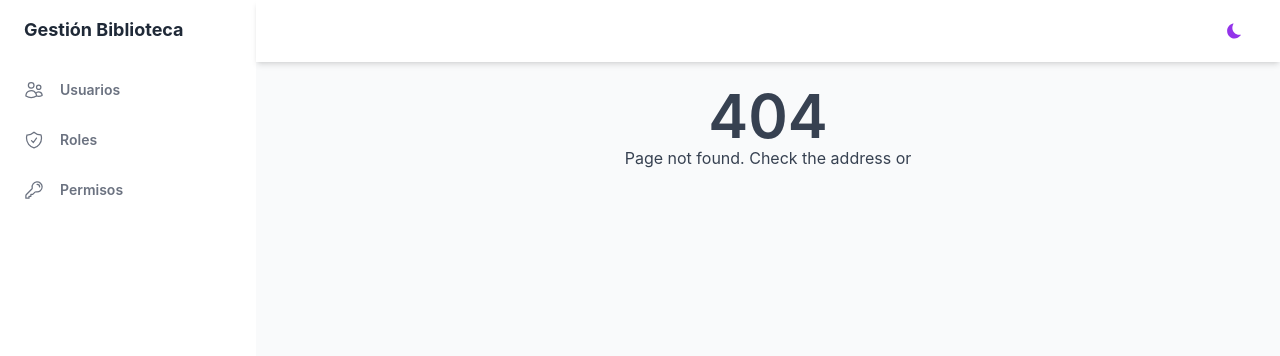
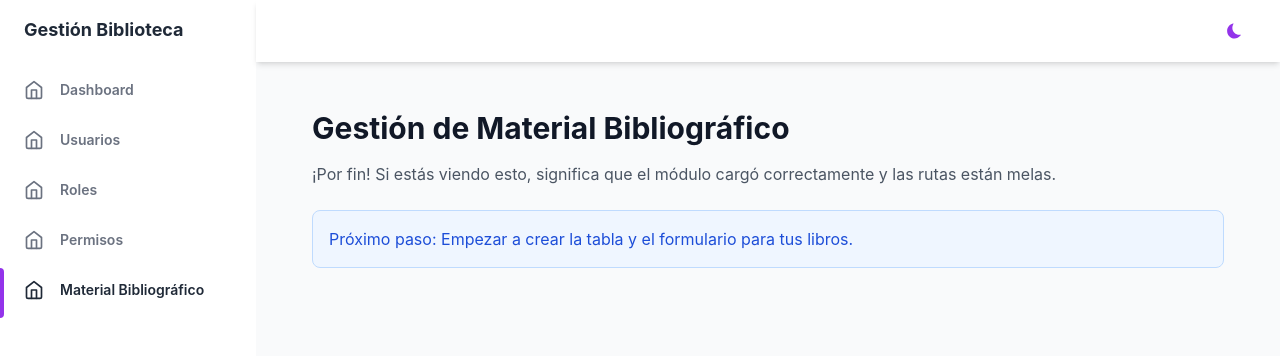
Before and after one commit to Salome2731/FrontGestionBiblioteca, a React (Vite) app: page /app/materiales in a window 1280 px wide. Before the commit this address had no page. Shown: the top 356 px of the page. Built offline with nearby package versions, Linux system fonts and the light colour scheme.

Commit message:
feat: modulo materiales listo y fix de theme provider

```diff
--- a/src/App.jsx
+++ b/src/App.jsx
@@ -1,20 +1,29 @@
-import {BrowserRouter, Navigate, Route, Routes} from 'react-router-dom'
+import { BrowserRouter, Navigate, Route, Routes } from 'react-router-dom'
 import Layout from "./layout/Layout.jsx";
-import {SidebarProvider} from "./context/SidebarContext.jsx";
-import {Toaster} from "sonner";
+import { SidebarProvider } from "./context/SidebarContext.jsx";
+import { ThemeProvider } from "./context/ThemeContext.jsx";
+import { Toaster } from "sonner";
+import React, { Suspense } from 'react';
 
 function App() {
   return (
     <>
       <BrowserRouter>
+        <ThemeProvider>
           <SidebarProvider>
             <Toaster richColors position={"top-right"}/>
+            <Suspense fallback={
+              <div className="flex items-center justify-center h-screen bg-gray-50 text-gray-500 font-medium">
+                Cargando el sistema...
+              </div>
+            }>
               <Routes>
-                        <Route path="/" element={<Navigate to="/app/users" replace />} />
-
-                        <Route path={"/app/*"} element={<Layout/>}/>
+                <Route path="/" element={<Navigate to="/app/dashboard" replace />} />
+                <Route path="/app/*" element={<Layout />} />
               </Routes>
+            </Suspense>
           </SidebarProvider>
+        </ThemeProvider>
       </BrowserRouter>
     </>
   )
--- /dev/null
+++ b/src/pages/Dashboard/Materiales.jsx
@@ -0,0 +1,22 @@
+import React from 'react';
+import { useThemeStyles } from "../../context/useThemeStyles.js";
+
+const Materiales = () => {
+    const styles = useThemeStyles();
+
+    return (
+        <div className="w-full p-6">
+            <h1 className={`text-2xl sm:text-3xl font-bold ${styles?.textPrimary || 'text-gray-800'}`}>
+                Gestión de Material Bibliográfico
+            </h1>
+            <p className="mt-4 text-gray-600 dark:text-gray-400">
+                ¡Por fin! Si estás viendo esto, significa que el módulo cargó correctamente y las rutas están melas.
+            </p>
+            <div className="mt-6 p-4 bg-blue-50 border border-blue-200 rounded-lg text-blue-700">
+                Próximo paso: Empezar a crear la tabla y el formulario para tus libros.
+            </div>
+        </div>
+    );
+};
+
+export default Materiales;
--- a/src/routes/index.js
+++ b/src/routes/index.js
@@ -1,20 +1,13 @@
 import { lazy } from 'react'
 
-// use lazy for better code splitting, a.k.a. load faster
 const Page404 = lazy(() => import('../pages/Page404.jsx'))
 const Users = lazy(() => import('../pages/Dashboard/users/UsersPage.jsx'))
 const Roles = lazy(() => import('../pages/Dashboard/roles/RolesPage.jsx'))
 const Permissions = lazy(() => import('../pages/Dashboard/permissions/PermissionsPage.jsx'))
+const Materiales = lazy(() => import('../pages/Dashboard/Materiales.jsx'))
 
 /**
  * ⚠ These are internal routes!
- * They will be rendered inside the app, using the default `containers/Layout`.
- * If you want to add a route to, let's say, a landing page, you should add
- * it to the `App`'s router, exactly like `Login`, `CreateAccount` and other pages
- * are routed.
- *
- * If you're looking for the links rendered in the SidebarContent, go to
- * `routes/sidebar.js`
  */
 const routes = [
     {
@@ -23,11 +16,15 @@ const routes = [
     },
     {
         path: 'roles',
-        component: Roles
+        component: Roles,
     },
     {
         path: 'permissions',
-        component: Permissions
+        component: Permissions,
+    },
+    {
+        path: 'materiales',
+        component: Materiales,
     },
     {
         path: '404',
--- a/src/routes/sidebar.js
+++ b/src/routes/sidebar.js
@@ -1,26 +1,33 @@
 /**
- * ⚠ These are used just to render the Sidebar!
- * You can include any link here, local or external.
- *
- * If you're looking to actual Router routes, go to
- * `routes/index.js`
+ * ⚠ These are physical routes you want to be visible in sidebar
+ * For internal routes and parameters, sub routes use lines for dynamic
  */
 const routes = [
   {
-        path: '/app/users', // the url
-        icon: 'UsersIcon', // the component being exported from icons/index.js
-        name: 'Usuarios', // name that appear in Sidebar
+    path: '/app/dashboard',
+    icon: 'HomeIcon',
+    name: 'Dashboard',
+  },
+  {
+    path: '/app/users',
+    icon: 'UserIcon',
+    name: 'Usuarios',
   },
   {
     path: '/app/roles',
-        icon: 'RolesIcon',
+    icon: 'OutlineCogIcon',
     name: 'Roles',
   },
   {
     path: '/app/permissions',
-        icon: 'PermissionsIcon',
+    icon: 'OutlineShieldIcon',
     name: 'Permisos',
   },
+  {
+    path: '/app/materiales',
+    icon: 'FormsIcon',
+    name: 'Material Bibliográfico',
+  }
 ]
 
 export default routes
```
Lines whose indentation alone changed are shown as unchanged.
